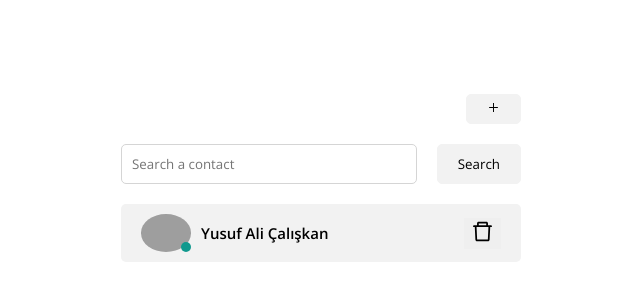
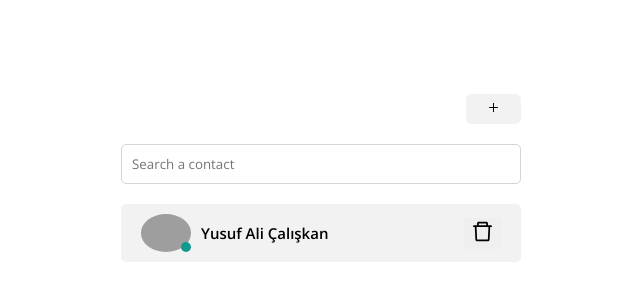
Before and after one commit to yusufalicaliskan/contact-web-app, a React (Create React App) app: page / in a window 1280 px wide. Shown: the part 222-522 px from the top of the page, without its empty margins (319-959 px from the left). Built offline with nearby package versions, Linux system fonts and the light colour scheme; grey boxes are pictures that could not be loaded.

Commit message:
change search event (onChange event)

```diff
--- a/src/components/Search/index.jsx
+++ b/src/components/Search/index.jsx
@@ -4,27 +4,21 @@ import {search} from "../../state/search";
 import {useDispatch, useSelector} from "react-redux";
 
 const Search = () => {
-    const [keyword, setKeyword] = React.useState("");
     const dispatch = useDispatch()
     const contacts = useSelector(state => state.contacts.value);
 
-    const searchHandler = () => {
+    const searchHandler = (event) => {
         dispatch(search({
             value: {
                 contacts,
-                keyword
+                keyword: event.currentTarget.value
             }
         }))
     }
 
     return (
         <div className={Style.search}>
-            <div className={Style.inputColumn}>
-                <input type="text" className={Style.input} placeholder={"Search a contact"} value={keyword} onChange={event => setKeyword(event.currentTarget.value)} />
-            </div>
-            <div className={Style.buttonColumn}>
-                <button className={Style.button} onClick={searchHandler}>Search</button>
-            </div>
+            <input type="text" className={Style.input} placeholder={"Search a contact"} onChange={searchHandler} />
         </div>
     )
 }
```
